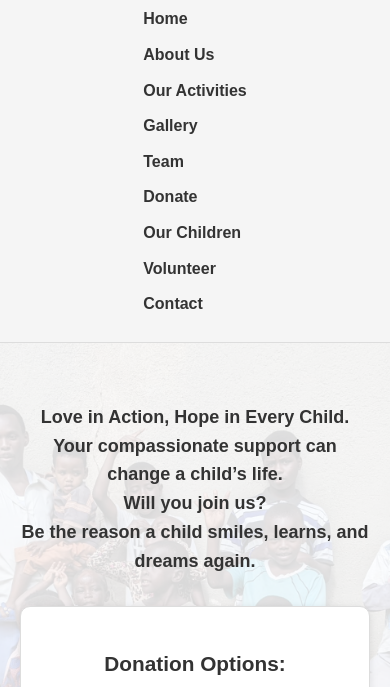
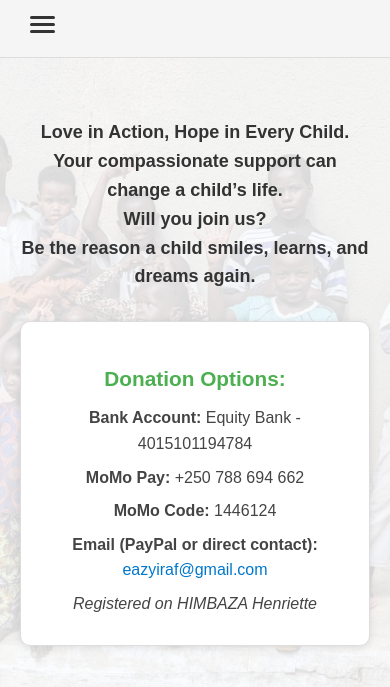
Before and after one commit to the-utters-dev/Eazy-Ira-Foundation-Website, a plain HTML site: page donate.html in a window 390 px wide. Shown: the part 106-793 px from the top of the page. Drawn offline with Linux system fonts and the light colour scheme.

Commit message:
Update donate.html

```diff
--- a/donate.html
+++ b/donate.html
@@ -2,10 +2,10 @@
 <html lang="en">
 <head>
   <meta charset="UTF-8" />
-  <meta name="viewport" content="width=device-width, initial-scale=1.0" />
+  <meta name="viewport" content="width=device-width, initial-scale=1.0"/>
   <title>Donate | Eazy-Ira Foundation</title>
-  <link rel="stylesheet" href="style.css" />
-  <link rel="icon" href="images/logo.png" />
+  <link rel="stylesheet" href="style.css"/>
+  <link rel="icon" href="images/logo.png"/>
   <style>
     body {
       font-family: sans-serif;
@@ -19,6 +19,7 @@
       align-items: center;
       justify-content: space-between;
       padding: 10px 20px;
+      flex-wrap: wrap;
     }
 
     .logo {
@@ -27,11 +28,17 @@
       gap: 10px;
     }
 
+    nav {
+      display: flex;
+      align-items: center;
+    }
+
     nav ul {
       list-style: none;
       display: flex;
       gap: 15px;
       padding: 0;
+      margin: 0;
     }
 
     nav a {
@@ -40,10 +47,25 @@
       color: #333;
     }
 
+    .hamburger {
+      display: none;
+      flex-direction: column;
+      cursor: pointer;
+      padding: 10px;
+    }
+
+    .hamburger span {
+      height: 3px;
+      width: 25px;
+      background: #333;
+      margin-bottom: 4px;
+      border-radius: 5px;
+    }
+
     .donation-section {
       padding: 60px 20px;
       text-align: center;
-      background-image: url('images/donate-bg.jpg'); /* Replace this image */
+      background-image: url('images/donate-bg.jpg');
       background-size: cover;
       background-position: center;
       position: relative;
@@ -56,7 +78,7 @@
       left: 0;
       width: 100%;
       height: 100%;
-      background-color: rgba(255,255,255,0.85); /* Transparent white overlay */
+      background-color: rgba(255,255,255,0.85);
       z-index: 0;
     }
 
@@ -72,6 +94,7 @@
       font-size: 18px;
       color: #333;
       margin-bottom: 30px;
+      line-height: 1.6;
     }
 
     .donate-box {
@@ -84,7 +107,7 @@
     }
 
     .donate-box h3 {
-      color: #333;
+      color: #4CAF50;
       margin-bottom: 10px;
     }
 
@@ -94,10 +117,31 @@
       margin: 8px 0;
     }
 
-    @media screen and (max-width: 600px) {
+    @media screen and (max-width: 768px) {
       nav ul {
+        display: none;
         flex-direction: column;
-        gap: 10px;
+        background-color: #f5f5f5;
+        width: 100%;
+        padding: 10px 0;
+      }
+
+      nav ul.show {
+        display: flex;
+      }
+
+      .hamburger {
+        display: flex;
+      }
+
+      nav {
+        width: 100%;
+        justify-content: flex-end;
+      }
+
+      header {
+        flex-direction: column;
+        align-items: flex-start;
       }
     }
   </style>
@@ -105,11 +149,16 @@
 <body>
   <header>
     <div class="logo">
-      <img src="images/logo.png" alt="Logo" width="60" />
+      <img src="images/logo.png" alt="Logo" width="60"/>
       <h1>Eazy-Ira Foundation</h1>
     </div>
+    <div class="hamburger" onclick="toggleMenu()">
+      <span></span>
+      <span></span>
+      <span></span>
+    </div>
     <nav>
-      <ul>
+      <ul id="navMenu">
         <li><a href="index.html">Home</a></li>
         <li><a href="about.html">About Us</a></li>
         <li><a href="activities.html">Our Activities</a></li>
@@ -126,20 +175,27 @@
   <section class="donation-section">
     <div class="donation-content">
       <div class="motivation">
-        Love in Action, Hope in Every Child.<br />
-        Your compassionate support can change a child’s life.<br />
-        Will you join us?<br />
+        Love in Action, Hope in Every Child.<br>
+        Your compassionate support can change a child’s life.<br>
+        Will you join us?<br>
         Be the reason a child smiles, learns, and dreams again.
       </div>
 
       <div class="donate-box">
         <h3>Donation Options:</h3>
         <p><strong>Bank Account:</strong> Equity Bank - 4015101194784</p>
-        <p><strong>MoMo Pay:</strong> 0788694662</p>
+        <p><strong>MoMo Pay:</strong> +250 788 694 662</p>
         <p><strong>MoMo Code:</strong> 1446124</p>
+        <p><strong>Email (PayPal or direct contact):</strong> <a href="mailto:eazyiraf@gmail.com">eazyiraf@gmail.com</a></p>
         <p><em>Registered on HIMBAZA Henriette</em></p>
       </div>
     </div>
   </section>
+
+  <script>
+    function toggleMenu() {
+      document.getElementById("navMenu").classList.toggle("show");
+    }
+  </script>
 </body>
 </html>
```
